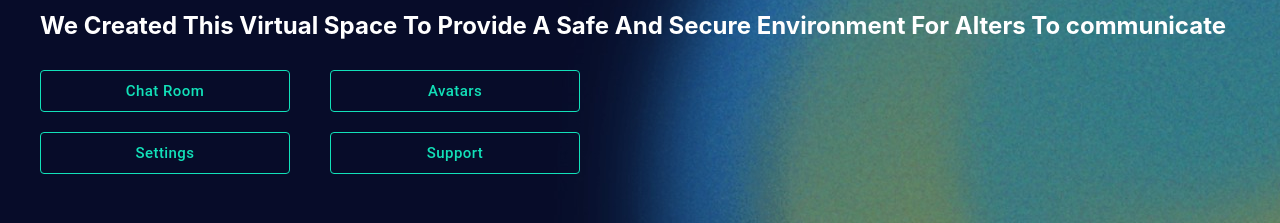
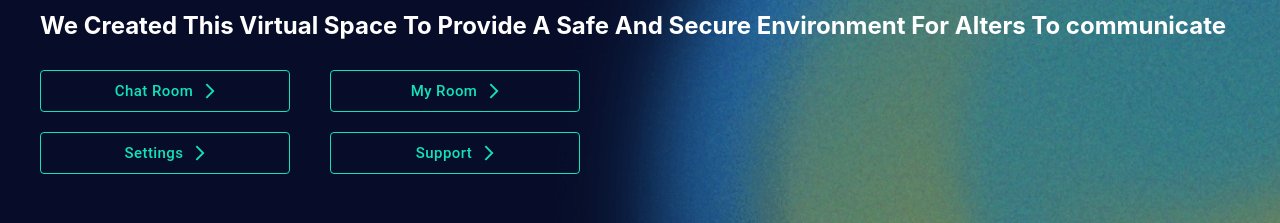
Before and after one commit to Team44Assistsu/AssistU_frontend, a React (Create React App) app: page /home in a window 1280 px wide. Shown: the part 355-578 px from the top of the page. Built offline with nearby package versions, Linux system fonts and the light colour scheme.

Commit message:
adding button arrow in Alterhome

```diff
--- a/src/Atoms/Button/style.scss
+++ b/src/Atoms/Button/style.scss
@@ -2,6 +2,11 @@
   .MuiButton-root {
     text-align: center;
     text-transform: capitalize;
+  }
+  .MuiButton-endIcon {
+    svg {
+      font-size: 18px;
+    }
   }
   .MuiButton-contained.MuiButton-containedPrimary {
     background-color: var(--primary-color);
--- a/src/Components/AlterHomePage/AlterHomePage.js
+++ b/src/Components/AlterHomePage/AlterHomePage.js
@@ -1,6 +1,7 @@
 import React, { Component } from "react";
 import Button from "../../Atoms/Button/Button";
 import "./style.scss";
+import ArrowForwardIosIcon from "@mui/icons-material/ArrowForwardIos";
 class AlterHomePage extends Component {
   render() {
     return (
@@ -14,20 +15,24 @@ class AlterHomePage extends Component {
           <Button
             onClick={() => this.props.history.push("")}
             text={"Chat Room"}
+            endIcon={<ArrowForwardIosIcon />}
           ></Button>
           <Button
             onClick={() => this.props.history.push("")}
-            text={"Avatars"}
+            text={"My Room"}
+            endIcon={<ArrowForwardIosIcon />}
           ></Button>
         </div>
         <div className="button_alignment">
           <Button
             onClick={() => this.props.history.push("")}
             text={"Settings"}
+            endIcon={<ArrowForwardIosIcon />}
           ></Button>
           <Button
             onClick={() => this.props.history.push("")}
             text={"Support"}
+            endIcon={<ArrowForwardIosIcon />}
           ></Button>
         </div>
       </div>
--- a/src/Components/Login/Login.js
+++ b/src/Components/Login/Login.js
@@ -12,8 +12,8 @@ class Login extends Component {
   };
   render() {
     return (
-      <div className='LoginPage'>
-        <div className='broder'>
+      <div className="LoginPage">
+        <div className="broder">
           <TextBox
             title={"UserName"}
             value={this.state.userName}
@@ -25,7 +25,7 @@ class Login extends Component {
             onChange={(e) => this.setState({ passWord: e.target.value })}
           />
           <div
-            class='style'
+            class="style"
             onClick={() => (window.location.href = "/forgot-passsword")}
           >
             Forgot Password
```
